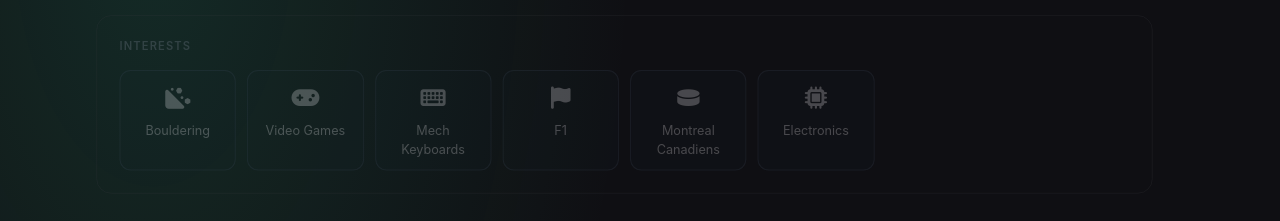
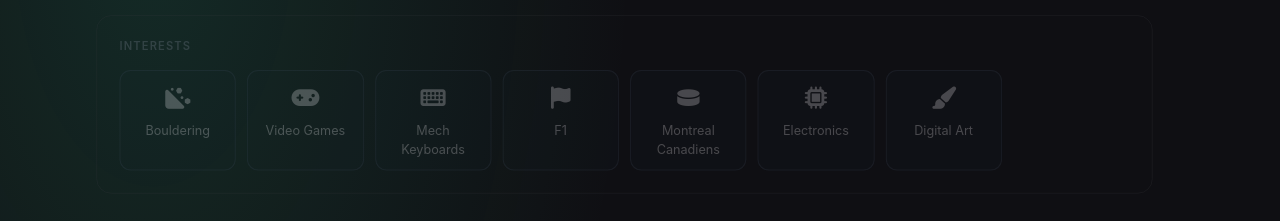
Before and after one commit to Symocha/Symocha.github.io, a React (Vite) app in the folder profile/: page / in a window 1280 px wide. Shown: the part 2590-2811 px from the top of the page. Built offline with nearby package versions, Linux system fonts and the light colour scheme.

Commit message:
FCT: Add digital art
Added digital art to interests

```diff
--- a/profile/src/App.tsx
+++ b/profile/src/App.tsx
@@ -473,9 +473,12 @@
               <span className="interest-icon"><i className="fa-solid fa-microchip"></i></span>
               {isFr ? 'Electronique' : 'Electronics'}
             </div>
+            <div className="interest-item">
+              <span className="interest-icon"><i className="fa-solid fa-paint-brush"></i></span>
+              {isFr ? 'Art Digital' : 'Digital Art'}
+            </div>
           </div>
         </div>
-
 
       </div>
       </section>
```
